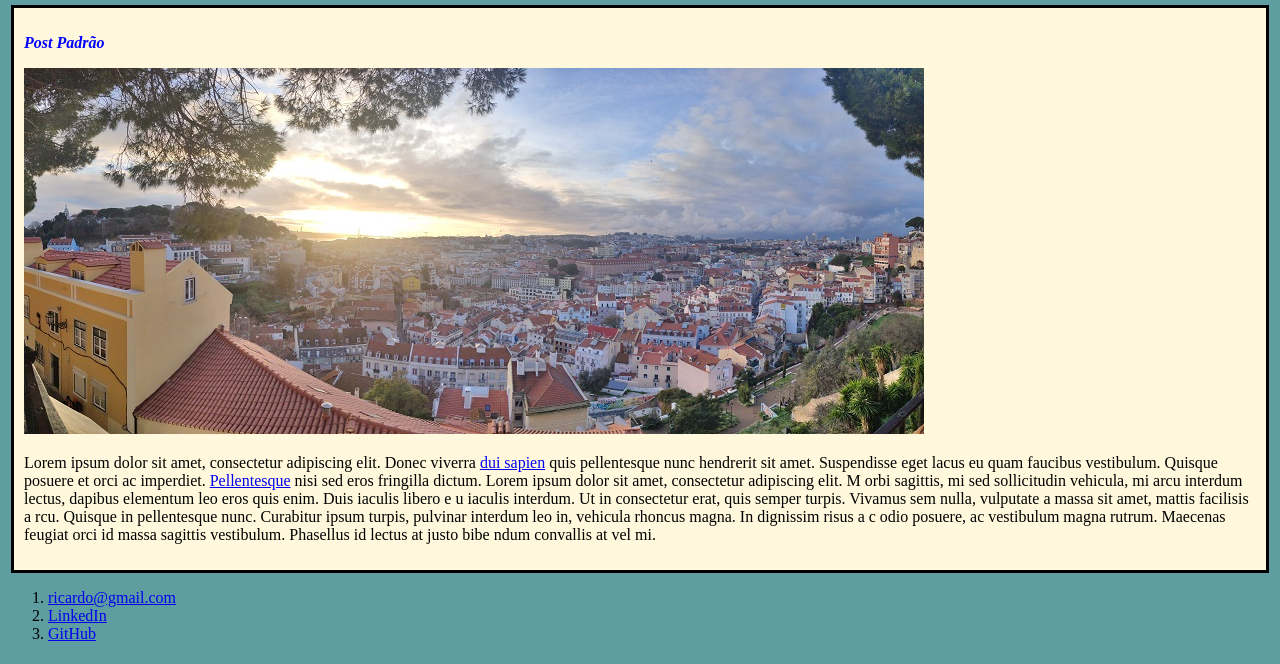
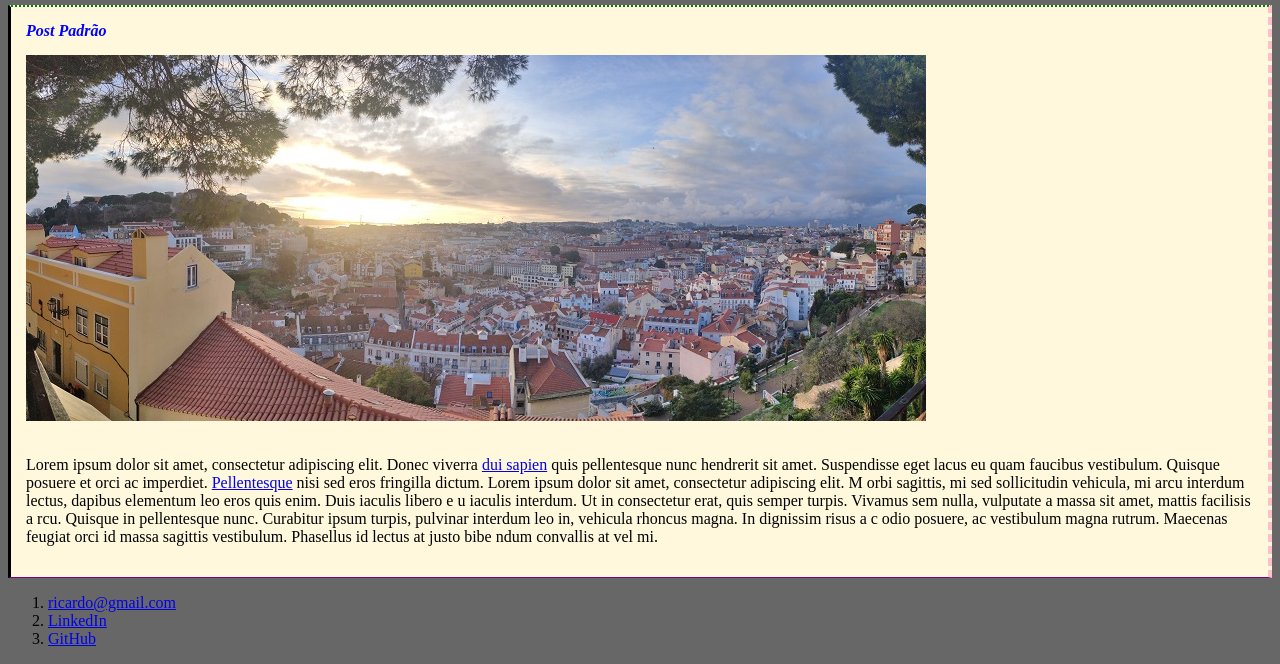
Before and after one commit to rigsjf/SampleWebSite, a plain HTML site: page index.html in a window 1280 px wide. Shown: the part 358-1022 px from the top of the page. Drawn offline with Linux system fonts and the light colour scheme.

Commit message:
26_11_21_meiodia

```diff
--- a/index.html
+++ b/index.html
@@ -20,9 +20,9 @@
                 <header>
                     <h3 class="post_title">Post Padrão</h3>
                     <img src="lisboa.jpg" alt="Foto panorâmica com vista parcial de Lisbo com a vista
-                    do Castelo de São Jorge"
+                    do Castelo de São Jorge" class="post_image">
                 </header>
-                <p>
+                <p class="post.content">
                     Lorem ipsum dolor sit amet, consectetur adipiscing elit. Donec viverra <a href="https://www.linkedin.com/in/rigsjf/" target="_blank">
                         dui sapien</a> quis pellentesque nunc hendrerit sit amet. Suspendisse eget lacus eu quam faucibus vestibulum. Quisque posuere et
                         orci ac imperdiet. <a href="mailto:ricardo@email.com">Pellentesque</a>  nisi sed eros fringilla dictum. Lorem ipsum dolor sit amet, consectetur adipiscing elit. M
--- a/style.css
+++ b/style.css
@@ -1,5 +1,5 @@
 body {
-background: cadetblue;
+background: #676767
 }
 
 #title, .subtitle, .post_title {
@@ -9,11 +9,27 @@ background: cadetblue;
 .post_title {
     font-size: 16px;
     font-style: italic;
+    margin: 0;
+    margin-bottom: 15px;
 }
 
 .post {
 background: cornsilk;
-padding: 10px;
+padding: 15px;
 border: 3px solid black;
-margin:3px;
+border-top: 2px dotted green;
+border-right: 4px dashed pink;
+border-bottom: 1px solid purple;
+margin:0;
+margin-bottom: 15px;
 }
+
+.post_content {
+    margin: 0;
+    margin-bottom: 15px;
+}
+
+.post_image {
+    margin: 0;
+    margin-bottom: 15px;
+}
```
